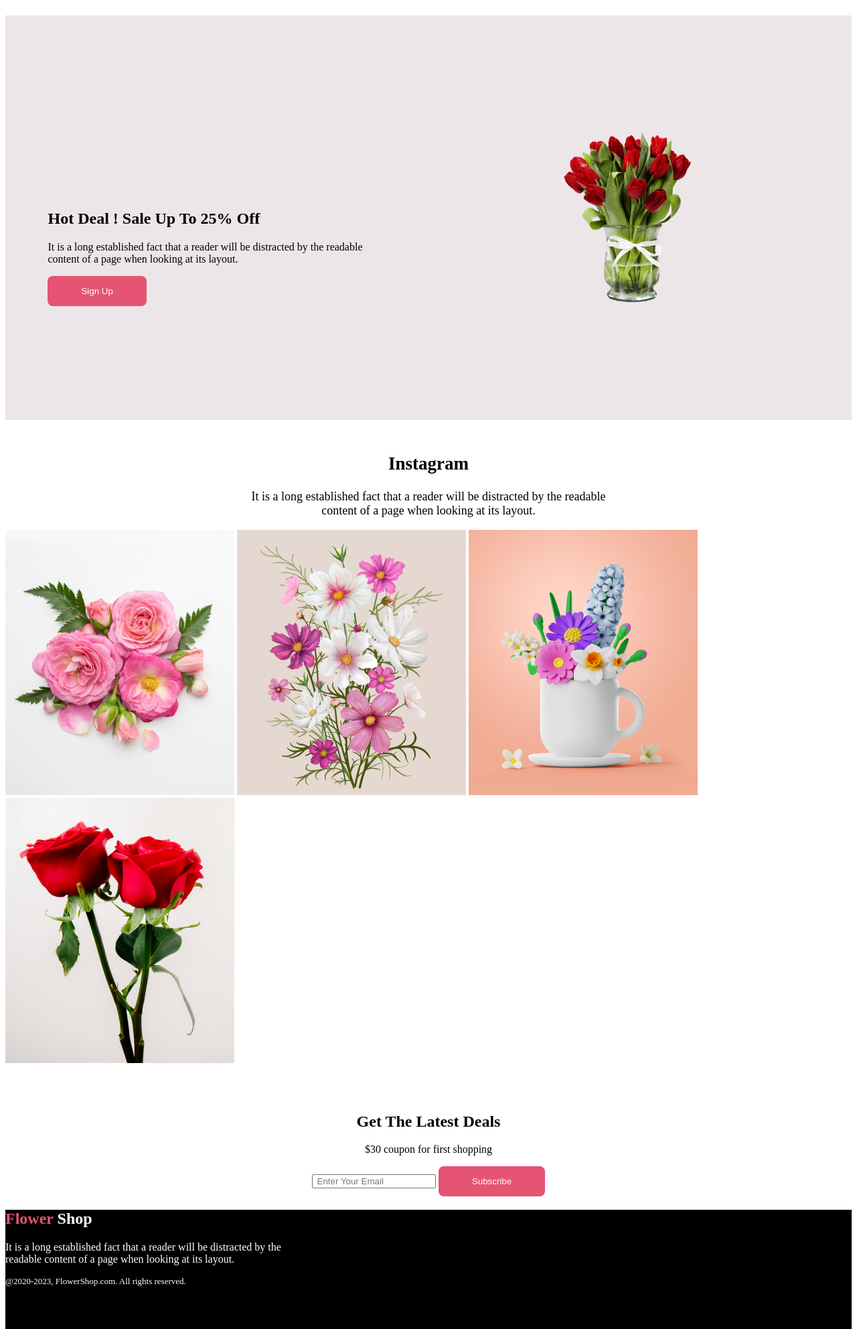
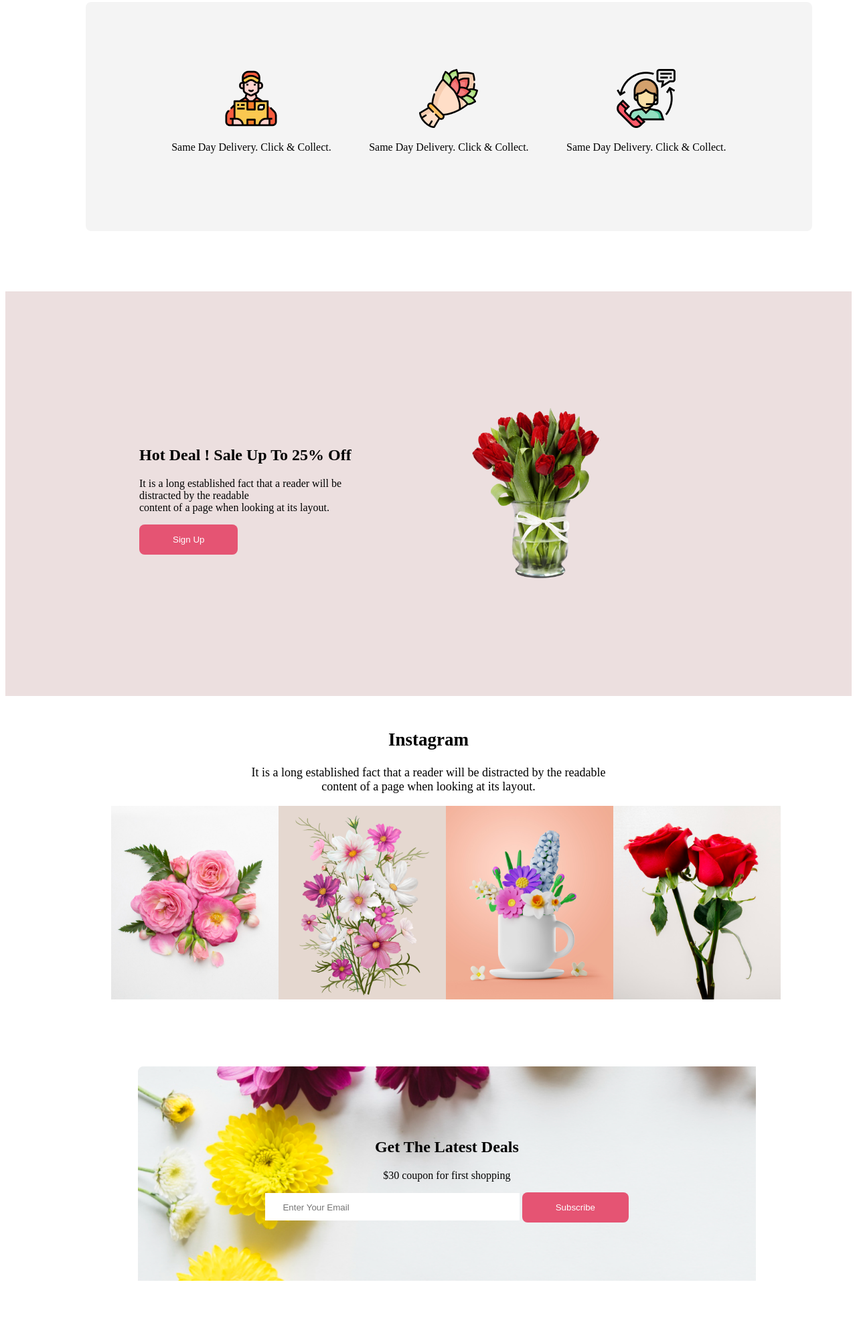
Before and after one commit to GulamRosul/flower-shop-assignment2, a plain HTML site: page index.html in a window 1280 px wide. Shown: the part 715-2699 px from the top of the page at 67% size. Drawn offline with Linux system fonts and the light colour scheme.

Commit message:
assignment Flower Shop the end

```diff
--- a/index.html
+++ b/index.html
@@ -1,61 +1,109 @@
 <!DOCTYPE html>
 <html lang="en">
   <head>
-    <meta charset="UTF-8">
-    <meta name="viewport" content="width=device-width, initial-scale=1.0">
+    <meta charset="UTF-8" />
+    <meta name="viewport" content="width=device-width, initial-scale=1.0" />
     <title>Flower point</title>
-    <link rel="stylesheet" href="styels/styels.css">
+    <link rel="stylesheet" href="styels/styels.css" />
   </head>
+
   <body>
     <header>
       <div class="banner">
-            <div class="banner-content" >
-            <h1 class="banner-title" >Let's make <br> beautiful flowers a <br> part of your life.</h1>
-            <p> Distracted by the readable content of a page when looking at its layout. <br> The point of using Lorem Ipsum is that <br> it has a more-or-less normal distribution of letters.</p>
+        <div class="banner-content">
+          <h1 class="banner-title">
+            Let's make <br />
+            beautiful flowers a <br />
+            part of your life.
+          </h1>
+          <p>
+            Distracted by the readable content of a page when looking at its
+            layout. <br />
+            The point of using Lorem Ipsum is that <br />
+            it has a more-or-less normal distribution of letters.
+          </p>
           <button class="btn-primary">Shop Now</button>
         </div>
-            <img class="profile-pic" src="Flower Asset/pngwing 10.png" alt="">
+        <img class="profile-pic" src="Flower Asset/pngwing 10.png" alt="" />
       </div>
     </header>
 
     <main>
-       <nav class="banner-2" >
-        <nav class="banner-content" >
+      <section class="benefits">
+        <div class="benefit">
+          <img src="./Flower Asset/Group 57.png" alt="icon" />
+          <p>Same Day Delivery. Click & Collect.</p>
+        </div>
+        <div class="benefit">
+          <img src="./Flower Asset/Group 58.png" alt="icon" />
+          <p>Same Day Delivery. Click & Collect.</p>
+        </div>
+        <div class="benefit">
+          <img src="./Flower Asset/Group 59.png" alt="icon" />
+          <p>Same Day Delivery. Click & Collect.</p>
+        </div>
+      </section>
+
+      <section class="banner-2">
+        <div class="banner-content">
           <h2>Hot Deal ! Sale Up To 25% Off</h2>
-            <p>It is a long established fact that a reader will be distracted by the readable <br> content of a page when looking at its layout.</p>
-            <button class="btn-primary" >Sign Up</button>
-        </nav>
-        <img class="profile-pic" src="Flower Asset/pngwing 8.png" alt="">
-       </nav>
-    </main>
-    <footer>
-        <div>
-            <div class="red-city" >
+          <p>
+            It is a long established fact that a reader will be distracted by
+            the readable <br />
+            content of a page when looking at its layout.
+          </p>
+          <button class="btn-primary">Sign Up</button>
+        </div>
+        <img class="profile-pic" src="Flower Asset/pngwing 8.png" alt="" />
+      </section>
+
+      <section class="Instagram">
+        <div class="red-city">
           <h2>Instagram</h2>
-                <p>It is a long established fact that a reader will be distracted by the readable <br> content of a page when looking at its layout.</p>
+          <p>
+            It is a long established fact that a reader will be distracted by
+            the readable <br />
+
+            content of a page when looking at its layout.
+          </p>
         </div>
-            <img class="cover-pic" src="Flower Asset/Flower 01.png" alt="">
-            <img class="cover-pic" src="Flower Asset/Rectangle 4.png" alt="">
-            <img src="Flower Asset/Rectangle 5.png" alt="">
-            <img src="Flower Asset/Rectangle 6.png" alt="">
+        <div class="instagram-images">
+          <img class="cover-pic" src="Flower Asset/Flower 01.png" alt="" />
+          <img class="cover-pic" src="Flower Asset/Rectangle 4.png" alt="" />
+          <img src="Flower Asset/Rectangle 5.png" alt="" />
+          <img src="Flower Asset/Rectangle 6.png" alt="" />
         </div>
-
-        <footer class="shopping">
+      </section>
+      <section class="shopping">
         <div class="first-shopping">
           <h2>Get The Latest Deals</h2>
           <p>$30 coupon for first shopping</p>
-                    <input type="email" name="" id="email" placeholder=" Enter Your Email">
-                    <button class="btn-primary" >Subscribe</button>
+          <input
+            type="email"
+            name=""
+            id="email"
+            placeholder=" Enter Your Email"
+          />
+          <button class="btn-primary">Subscribe</button>
         </div>
+      </section>
       <footer>
         <div class="flower-shop">
-                    <h2><span class="btn-secandry" >Flower</span> <span class="btn-third" >Shop</span></h2>
-                    <p class="btn-fourth" >It is a long established fact that a reader will be distracted by the <br> readable content of a page when looking at its layout.</p>
+          <h2>
+            <span class="btn-secandry">Flower</span>
+            <span class="btn-third">Shop</span>
+          </h2>
+          <p class="btn-fourth">
+            It is a long established fact that a reader will be distracted by
+            the <br />
+            readable content of a page when looking at its layout.
+          </p>
 
-                    <p class="btn-fiveth" >@2020-2023, FlowerShop.com. All rights reserved. </p>
+          <p class="btn-fiveth">
+            @2020-2023, FlowerShop.com. All rights reserved.
+          </p>
         </div>
       </footer>
-        </footer>
-    </footer>
+    </main>
   </body>
 </html>
--- a/styels/styels.css
+++ b/styels/styels.css
@@ -2,6 +2,10 @@
     display: flex;
     align-items: center;
     justify-content: space-around;
+}
+
+.banner p{
+    color:color: rgba(39, 39, 39, 0.60)
 }
 .banner .profile-pic{
     width: 500px;
@@ -23,19 +27,16 @@ header{
 
 }
 
-.banner2{
-    display: flex;
-    align-items: center;
-    justify-content: space-around;
-}
-
 /* .banner-2 */
 
 .banner-2{
-display: flex;
-justify-content: space-around;
-align-items: center;
+    display: flex;
+    justify-content: space-around;
+    align-items: center;
+    background-color: rgb(236, 223, 223);
+    padding: 0px 200px;
 }
+
 .banner-2 .profile-pic{
     margin: 130px;
     width: 200px;
@@ -43,12 +44,17 @@ align-items: center;
 
 
 }
-
-  nav{
-    margin-top: 100px;
-    background:  #ede6e8 .10%;
-  }
-
+.instagram-images{
+    display: flex;
+    justify-content: space-around;
+    text-align: center;
+    align-items: center;
+    width: 75%;
+    margin: auto;
+}
+.instagram-images img{
+    width: 250px;
+}
 .red-city{
     text-align: center;
     margin-top: 50px;
@@ -60,19 +66,26 @@ align-items: center;
 
 }
 .shopping{
+    background-image: url('../Flower Asset/Rectangle9.png');
     margin-top: 70px;
-  height: 40vh;
+    height: 40vh;
+    display: flex;
+    align-items: center;
+    justify-content: space-around;
+    width: 73%;
+    margin: 100px 198px 100px;
 }
 
 .btn-secandry{
     color: #E55473;
 }
+/* .flower-shop */
 
 .flower-shop{
-    background-color: black;
-    height: 300px;
+    padding: 100px;
+}
 
-}
+
 .btn-third{
     color: white;
 }
@@ -83,3 +96,30 @@ align-items: center;
     color: white;
     font-size: small;
 }
+
+
+.benefits{
+    display: flex;
+    justify-content: space-around;
+    background-color: rgba(39, 39, 39, 0.05);
+    border-radius: 8px;
+    padding: 100px;
+    width: 70%;
+    margin: 100px 120px 90px;
+    margin-top: 80px;
+    text-align: center;
+
+}
+
+footer{
+    text-align: center;
+    background-color: rgb(31, 21, 21);
+    width: 100%;
+    display: flex;
+    align-items: center;
+    justify-content: space-around;
+}
+input{
+    padding:14px 180px 12px 23px;
+    border: none;
+}
```
Also changed, not shown: Flower Asset/Rectangle9.png (renamed from Flower Asset/Rectangle 9.png). Lines whose indentation alone changed are shown as unchanged.
